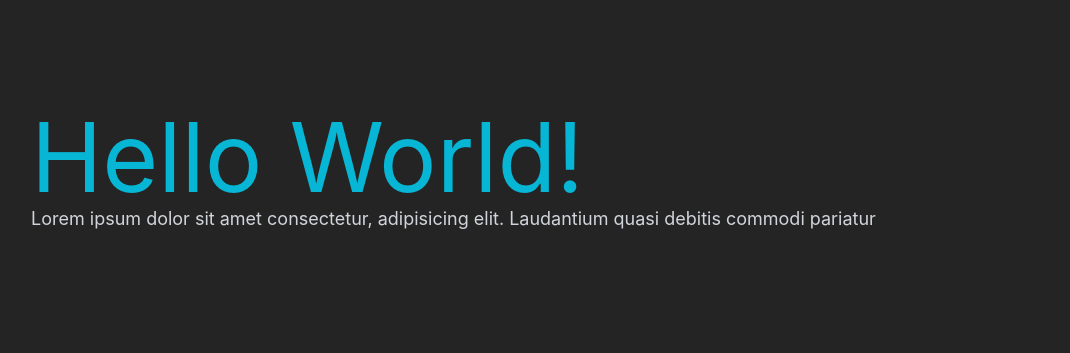
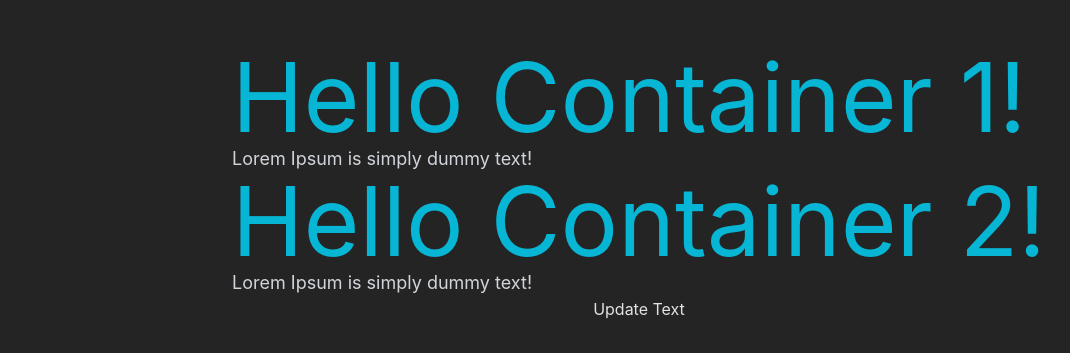
Before and after one commit to MTG2000/react-effect-typewriter, a React (Vite) app: page / in a window 1280 px wide. Shown: the part 215-568 px from the top of the page, without its empty margins (1-1071 px from the left). Built offline with nearby package versions, Linux system fonts and the light colour scheme.

Commit message:
created custom hooks, enable nested layout containers, update gitignore

```diff
--- a/lib/components/Container.tsx
+++ b/lib/components/Container.tsx
@@ -5,28 +5,39 @@ import React, {
   useEffect,
   useState,
 } from "react";
+import { useShouldStart } from "../hooks/useShouldStart";
+import { useOnFinishedAnimation } from "../hooks/useOnFinishedAnimation";
 
 // Define the context type
 type ContextType = {
-  registerElement: (options: { start: () => void }) => void;
+  registerElement: (options: { onStart: () => void }) => () => void;
   finishedAnimation: () => void;
 };
 
 type RegisteredElement = {
-  start: () => void;
+  startAnimation: () => void;
 };
 
 // Create the context
-const TypewriterContext = createContext<ContextType | undefined>(undefined);
+const TypewriterContext = createContext<ContextType | null>(null);
 
 // Create the context provider component
 const Container: React.FC<{ children: ReactNode }> = ({ children }) => {
   const [elements, setElements] = useState([] as RegisteredElement[]);
   const [currentlyAnimatingElement, setCurrentlyAnimatingElement] = useState(0);
 
-  const onRegisterElement = useCallback<ContextType["registerElement"]>(
-    ({ start }) => {
-      setElements((prev) => [...prev, { start }]);
+  const shouldStart = useShouldStart();
+  const onFinishedAnimation = useOnFinishedAnimation();
+
+  const handleRegisterElement = useCallback<ContextType["registerElement"]>(
+    ({ onStart }) => {
+      const element = { startAnimation: onStart };
+
+      setElements((prev) => [...prev, element]);
+
+      return () => {
+        setElements((prev) => prev.filter((el) => el !== element));
+      };
     },
     []
   );
@@ -40,12 +51,18 @@ const Container: React.FC<{ children: ReactNode }> = ({ children }) => {
   useEffect(() => {
     if (elements.length === 0) return;
 
-    elements[currentlyAnimatingElement].start();
-  }, [elements, currentlyAnimatingElement]);
+    if (!shouldStart) return;
+
+    if (currentlyAnimatingElement >= elements.length) {
+      onFinishedAnimation?.();
+      return;
+    }
+    elements[currentlyAnimatingElement].startAnimation();
+  }, [currentlyAnimatingElement, elements, onFinishedAnimation, shouldStart]);
 
   return (
     <TypewriterContext.Provider
-      value={{ registerElement: onRegisterElement, finishedAnimation }}
+      value={{ registerElement: handleRegisterElement, finishedAnimation }}
     >
       {children}
     </TypewriterContext.Provider>
--- a/lib/components/Parahraph.tsx
+++ b/lib/components/Parahraph.tsx
@@ -1,13 +1,7 @@
-import {
-  useEffect,
-  useRef,
-  HTMLProps,
-  useLayoutEffect,
-  useState,
-  useContext,
-} from "react";
+import { useEffect, useRef, HTMLProps, useLayoutEffect } from "react";
 import styles from "./styles.module.css";
-import { TypewriterContext } from "./Container";
+import { useShouldStart } from "../hooks/useShouldStart";
+import { useOnFinishedAnimation } from "../hooks/useOnFinishedAnimation";
 
 interface Props extends HTMLProps<HTMLParagraphElement> {
   children: React.ReactNode;
@@ -29,13 +23,8 @@ export default function Parahraph({
   const ref = useRef<HTMLParagraphElement>(null!);
   const callbacks = useRef({ onStart, onEnd, onCancel, onCharcter });
 
-  const layoutContext = useContext(TypewriterContext);
-
-  const insideContainer = layoutContext !== undefined;
-
-  const [shouldStartAnimation, setShouldStartAnimation] = useState(
-    insideContainer ? false : true
-  );
+  const shouldStart = useShouldStart();
+  const onFinishedAnimation = useOnFinishedAnimation();
 
   useLayoutEffect(() => {
     const paragraph = ref.current;
@@ -49,26 +38,8 @@ export default function Parahraph({
     };
   }, []);
 
-  const registerElement = layoutContext?.registerElement;
-
   useEffect(() => {
-    if (!insideContainer) return;
-
-    registerElement!({
-      start: () => {
-        setShouldStartAnimation(true);
-      },
-    });
-
-    return () => {
-      setShouldStartAnimation(false);
-    };
-  }, [insideContainer, registerElement]);
-
-  const notifyLayoutFinishedAnimation = layoutContext?.finishedAnimation;
-
-  useEffect(() => {
-    if (!shouldStartAnimation) return;
+    if (!shouldStart) return;
 
     const paragraph = ref.current;
 
@@ -98,7 +69,7 @@ export default function Parahraph({
       if (currentLetter === paragraphTextContent.length) {
         // done
         callbacks.current.onEnd?.();
-        notifyLayoutFinishedAnimation?.();
+        onFinishedAnimation?.();
       } else timeout = setTimeout(typeWriter, 50);
     };
 
@@ -112,7 +83,7 @@ export default function Parahraph({
       if (timeout) clearTimeout(timeout);
       onCancel?.();
     };
-  }, [notifyLayoutFinishedAnimation, shouldStartAnimation]);
+  }, [onFinishedAnimation, shouldStart]);
 
   return (
     <p
--- /dev/null
+++ b/lib/hooks/useOnFinishedAnimation.ts
@@ -0,0 +1,10 @@
+import { useContext } from "react";
+import { TypewriterContext } from "../components/Container";
+
+export const useOnFinishedAnimation = () => {
+  const ctx = useContext(TypewriterContext);
+
+  const onFinishedAnimation = ctx?.finishedAnimation;
+
+  return onFinishedAnimation;
+};
--- /dev/null
+++ b/lib/hooks/useShouldStart.ts
@@ -0,0 +1,29 @@
+import { useContext, useEffect, useState } from "react";
+import { TypewriterContext } from "../components/Container";
+
+export const useShouldStart = () => {
+  const layoutContext = useContext(TypewriterContext);
+  const insideContainer = layoutContext !== null;
+
+  const [shouldStart, setShouldStart] = useState(
+    insideContainer ? false : true
+  );
+
+  const registerElement = layoutContext?.registerElement;
+
+  useEffect(() => {
+    if (!insideContainer) return;
+
+    const unregister = registerElement!({
+      onStart: () => {
+        setShouldStart(true);
+      },
+    });
+
+    return () => {
+      unregister();
+    };
+  }, [insideContainer, registerElement]);
+
+  return shouldStart;
+};
--- a/src/App.tsx
+++ b/src/App.tsx
@@ -1,8 +1,29 @@
 import "./App.css";
 import Typewriter from "../lib/main";
+import { useState } from "react";
 
 function App() {
+  const [updatedText, setUpdatedText] = useState(false);
+
   return (
+    <Typewriter.Container>
+      <Typewriter.Container>
+        <div className="text-left">
+          <Typewriter.Parahraph
+            key={updatedText ? "updated" : "not-updated"}
+            className="text-8xl text-cyan-500"
+            onStart={() => console.log("Start")}
+            onEnd={() => console.log("End")}
+            onCancel={() => console.log("Cancel")}
+            onCharcter={(char) => console.log(char)}
+          >
+            {!updatedText ? "Hello Container 1!" : "Hello Container 1 Updated!"}
+          </Typewriter.Parahraph>
+          <Typewriter.Parahraph className="text-lg text-gray-300">
+            Lorem Ipsum is simply dummy text!
+          </Typewriter.Parahraph>
+        </div>
+      </Typewriter.Container>
       <Typewriter.Container>
         <div className="text-left">
           <Typewriter.Parahraph
@@ -12,14 +33,17 @@ function App() {
             onCancel={() => console.log("Cancel")}
             onCharcter={(char) => console.log(char)}
           >
-          Hello World!
+            Hello Container 2!
           </Typewriter.Parahraph>
           <Typewriter.Parahraph className="text-lg text-gray-300">
-          Lorem ipsum dolor sit amet consectetur, adipisicing elit. Laudantium
-          quasi debitis commodi pariatur laborum alias hic dolorum est,
-          accusamus aperiam?
+            Lorem Ipsum is simply dummy text!
           </Typewriter.Parahraph>
         </div>
+      </Typewriter.Container>
+
+      <button onClick={() => setUpdatedText((prev) => !prev)}>
+        Update Text
+      </button>
     </Typewriter.Container>
   );
 }
```
Also changed, not shown: 1 other file (tests, documents, lock files or other folders). Lines whose indentation alone changed are shown as unchanged.
